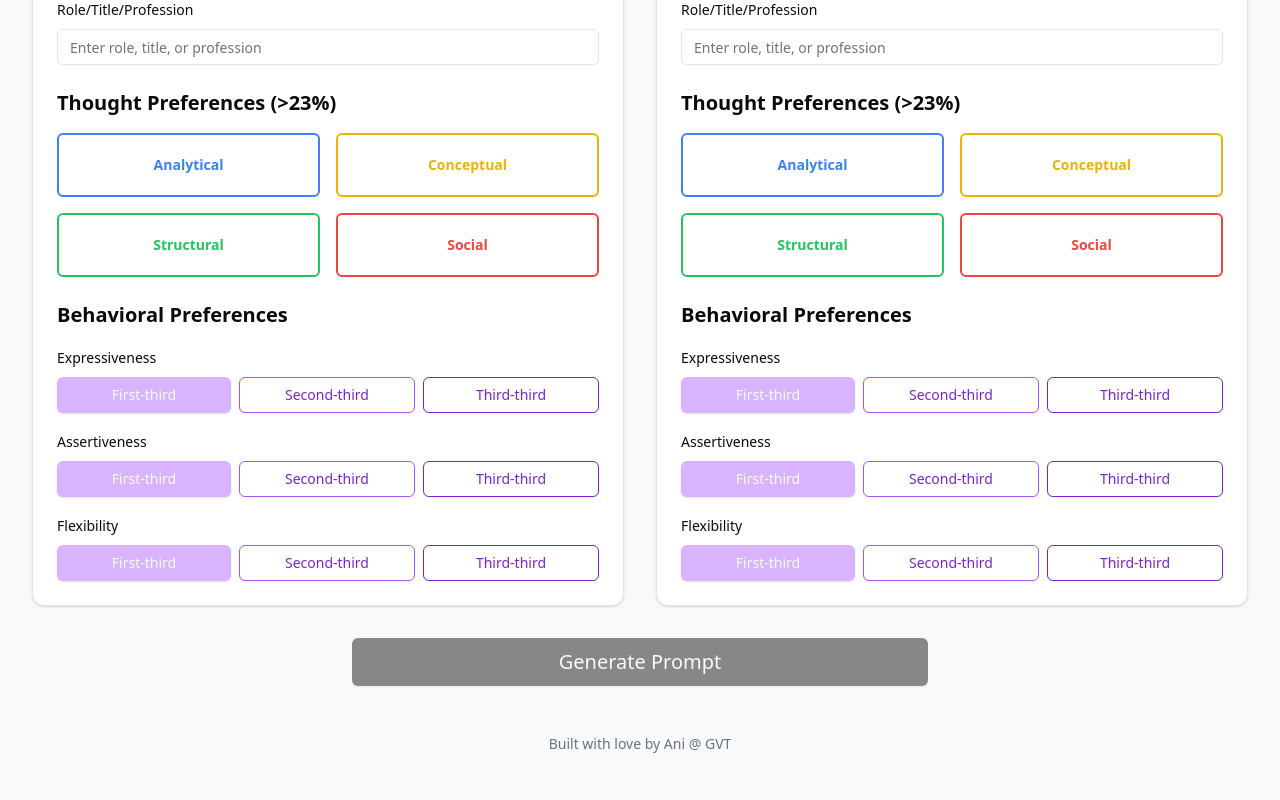
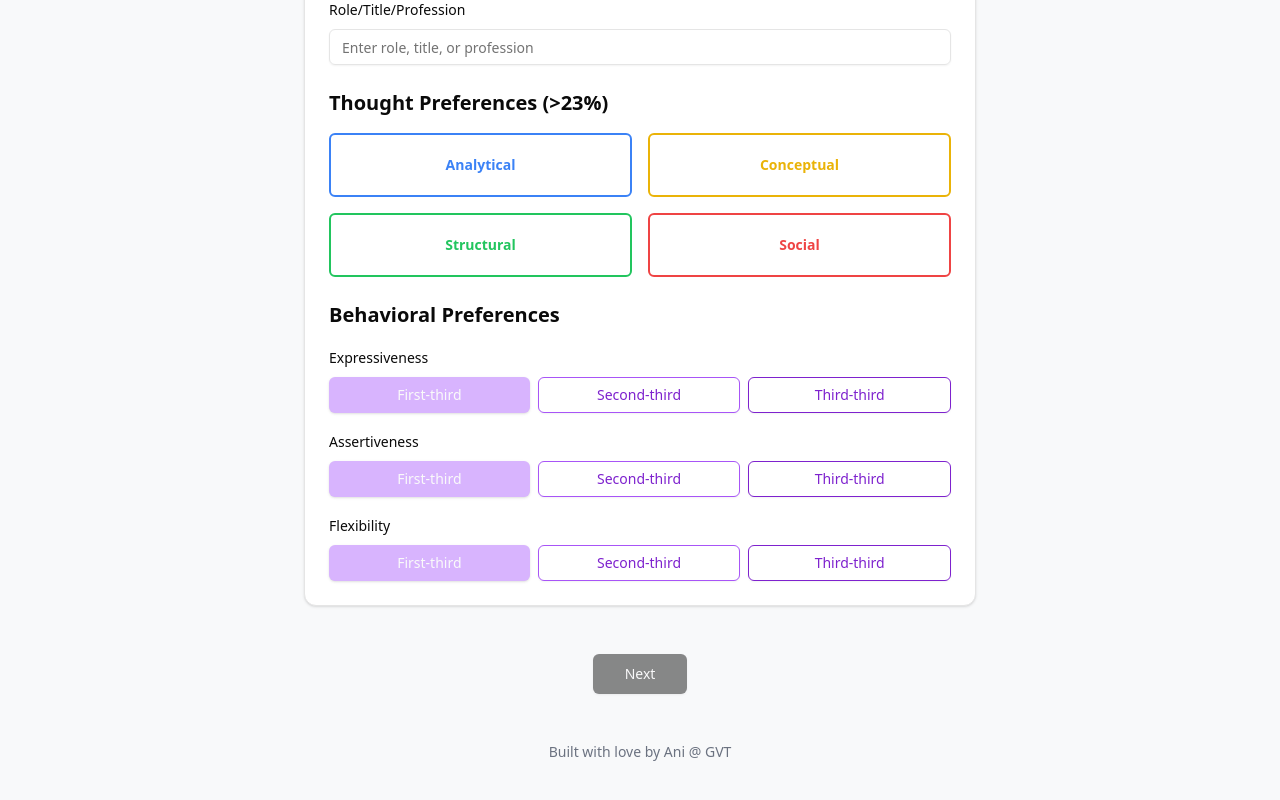
Before and after one commit to aniruddha-adhikary/caring-carol, a React (Vite) app: page / in a window 1280 px wide. Shown: the part 320-1120 px from the top of the page. Built offline with nearby package versions, Linux system fonts and the light colour scheme.

Commit message:
chore: make it a wizard

```diff
--- a/src/App.tsx
+++ b/src/App.tsx
@@ -1,17 +1,11 @@
-import {useRef, useState, useCallback} from "react";
+import { useState, useCallback, useEffect } from "react";
 import Handlebars from 'handlebars';
 import FancyForm from "@/fancy-form.tsx";
 import templateSource from "./template";
-
-// Define the "eq" helper for Handlebars
-Handlebars.registerHelper('eq', function(arg1, arg2) {
-  return arg1 === arg2;
-});
-import {Button} from "@/components/ui/button";
-import {Card, CardContent} from "@/components/ui/card";
-import {toast, Toaster} from "react-hot-toast";
-import {Tooltip, TooltipContent, TooltipProvider, TooltipTrigger} from "@/components/ui/tooltip"
-
+import { Button } from "@/components/ui/button";
+import { Card, CardContent } from "@/components/ui/card";
+import { Tooltip, TooltipContent, TooltipProvider, TooltipTrigger } from "@/components/ui/tooltip";
+import { toast, Toaster } from "react-hot-toast";
 import './App.css';
 import step1Photo from './assets/step-1.png';
 import step2Photo from './assets/step-2.png';
@@ -19,6 +13,11 @@ import step3Photo from './assets/step-3.png';
 import step4Photo from './assets/step-4.png';
 import step45Photo from './assets/step-4.5.png';
 import step5Photo from './assets/step-5.png';
+
+// Define the "eq" helper for Handlebars
+Handlebars.registerHelper('eq', function(arg1, arg2) {
+  return arg1 === arg2;
+});
 
 interface Profile {
   role?: string;
@@ -36,18 +35,17 @@ interface Profile {
 }
 
 function App() {
+  const [step, setStep] = useState(0);
   const [yourProfile, setYourProfile] = useState<Profile>({});
   const [colleagueProfile, setColleagueProfile] = useState<Profile>({});
-  const appName = "Caring Carol";
   const [comparison, setComparison] = useState("");
-  const [showInstructions, setShowInstructions] = useState(false);
   const [isYourProfileValid, setIsYourProfileValid] = useState(false);
   const [isColleagueProfileValid, setIsColleagueProfileValid] = useState(false);
-  const instructionsRef = useRef<HTMLDivElement>(null);
 
+  const appName = "Caring Carol";
   const appDescription = "Caring Carol is an inclusive communication tool designed to help you create personalized Pair prompts. It enables you to tailor your communications effectively, promoting understanding and collaboration while respecting individual differences and preferences.";
 
-  const generateComparison = () => {
+  const generateComparison = useCallback(() => {
     if (!yourProfile.role || !colleagueProfile.role) {
       console.error("Profiles are incomplete");
       return;
@@ -55,64 +53,52 @@ function App() {
     const compiledTemplate = Handlebars.compile(templateSource);
     const filledTemplate = compiledTemplate({ yourProfile, colleagueProfile });
     setComparison(filledTemplate);
-    setShowInstructions(true);
-    setTimeout(() => {
-      instructionsRef.current?.scrollIntoView({behavior: 'smooth'});
-    }, 100);
-  };
-
-  const isGenerateDisabled = !isYourProfileValid || !isColleagueProfileValid;
+    setStep(3);
+  }, [yourProfile, colleagueProfile]);
 
   const resetApp = useCallback(() => {
     setYourProfile({});
     setColleagueProfile({});
     setComparison("");
-    setShowInstructions(false);
     setIsYourProfileValid(false);
     setIsColleagueProfileValid(false);
-    window.scrollTo({top: 0, behavior: 'smooth'});
+    setStep(0);
+    window.scrollTo({ top: 0, behavior: 'smooth' });
   }, []);
 
+  useEffect(() => {
+    window.scrollTo({ top: 0, behavior: 'smooth' });
+  }, [step]);
+
+  const renderStep = () => {
+    switch(step) {
+      case 0:
         return (
-    <div className="flex flex-col items-center gap-8 p-8 min-h-screen">
-      <h1 className="text-3xl font-bold mb-2">{appName}</h1>
-      <p className="text-center text-gray-600 mb-6 max-w-2xl">{appDescription}</p>
-      <Toaster position="top-right"/>
-      <div className="flex flex-col md:flex-row gap-8 w-full">
           <FancyForm
             title="Your Personality Profile"
             onUpdate={setYourProfile}
             onValidityChange={setIsYourProfileValid}
+            key={2}
           />
+        );
+      case 1:
+        return (
           <FancyForm
             title="Colleague's Personality Profile"
             onUpdate={setColleagueProfile}
             onValidityChange={setIsColleagueProfileValid}
+            key={1}
           />
-      </div>
-      <TooltipProvider>
-        <Tooltip>
-          <TooltipTrigger asChild>
-            <span className="w-full max-w-xl">
-              <Button
-                className="w-full text-xl py-6"
-                size="lg"
-                onClick={generateComparison}
-                disabled={isGenerateDisabled}
-              >
-                Generate Prompt
-              </Button>
-            </span>
-          </TooltipTrigger>
-          <TooltipContent>
-            <p>{isGenerateDisabled
-              ? "Please fill out both forms completely. Ensure at least one thought preference is selected for each profile."
-              : "Click to generate comparison"}</p>
-          </TooltipContent>
-        </Tooltip>
-      </TooltipProvider>
-      {showInstructions && (
-        <Card className="w-full max-w-4xl" ref={instructionsRef}>
+        );
+      case 3:
+        return renderInstructions();
+      default:
+        return null;
+    }
+  };
+
+  const renderInstructions = () => (
+    <Card className="w-full max-w-4xl">
       <CardContent className="p-6">
         <h2 className="text-2xl font-bold mb-4">Instructions</h2>
         <div className="space-y-6">
@@ -197,8 +183,60 @@ function App() {
         </div>
       </CardContent>
     </Card>
+  );
+
+  return (
+    <div className="flex flex-col items-center gap-8 p-8 min-h-screen">
+      <h1 className="text-3xl font-bold mb-2">{appName}</h1>
+      <p className="text-center text-gray-600 mb-6 max-w-2xl">{appDescription}</p>
+      <Toaster position="top-right"/>
+      {renderStep()}
+      <div className="flex gap-4 mt-4">
+        {step > 0 && (
+          <Button onClick={() => setStep(step - 1)} size="lg">
+            Previous
+          </Button>
         )}
-
+        {step < 1 && (
+          <TooltipProvider>
+            <Tooltip>
+              <TooltipTrigger asChild>
+                <span>
+                  <Button
+                    onClick={() => setStep(step + 1)}
+                    disabled={!isYourProfileValid}
+                    size="lg"
+                  >
+                    Next
+                  </Button>
+                </span>
+              </TooltipTrigger>
+              {!isYourProfileValid && (
+                <TooltipContent>
+                  <p>Please complete your profile to proceed</p>
+                </TooltipContent>
+              )}
+            </Tooltip>
+          </TooltipProvider>
+        )}
+        {step === 1 && (
+          <Button
+            onClick={() => {
+              generateComparison();
+              setStep(3);
+            }}
+            disabled={!isColleagueProfileValid}
+            size="lg"
+          >
+            Generate Prompt
+          </Button>
+        )}
+        {step === 3 && (
+          <Button onClick={resetApp} size="lg">
+            Start Over
+          </Button>
+        )}
+      </div>
       <footer className="mt-auto py-4 text-center text-sm text-gray-500">
         Built with love by Ani @ GVT
       </footer>
```
Lines whose indentation alone changed are shown as unchanged.
